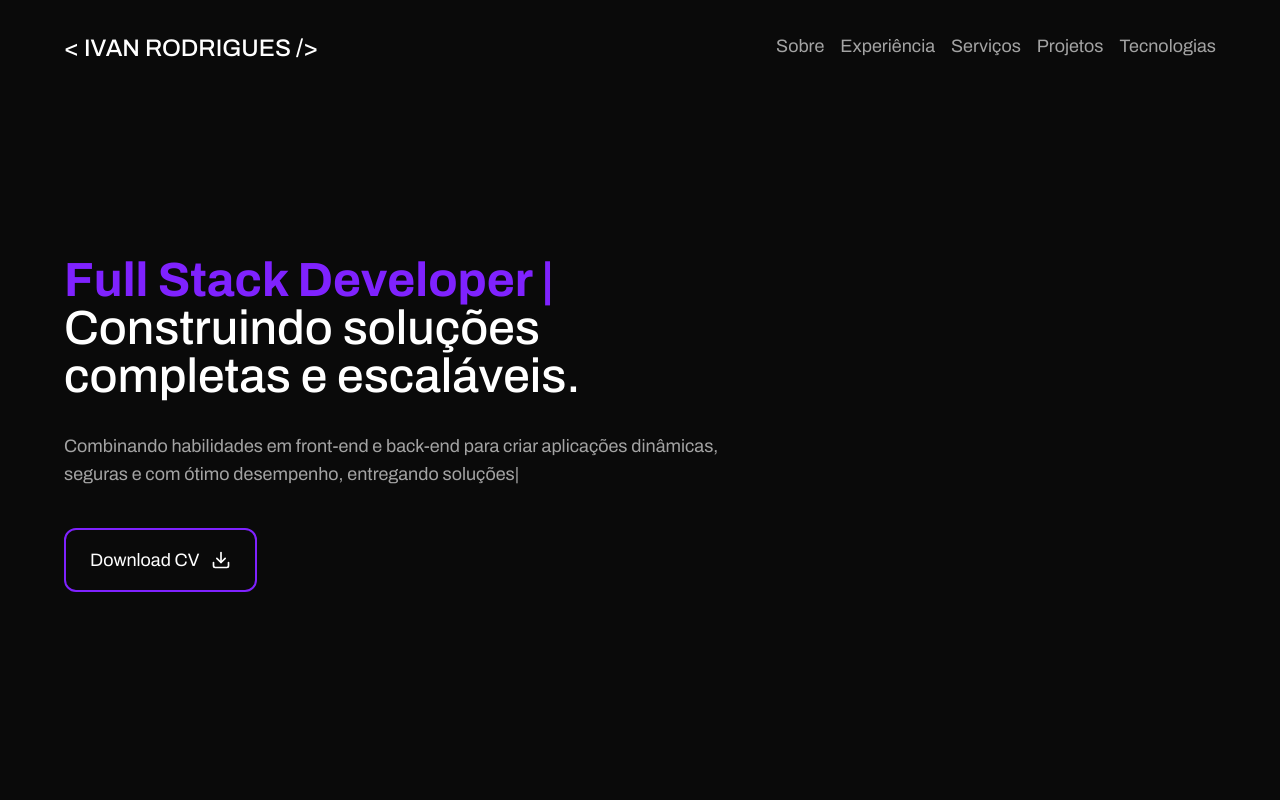
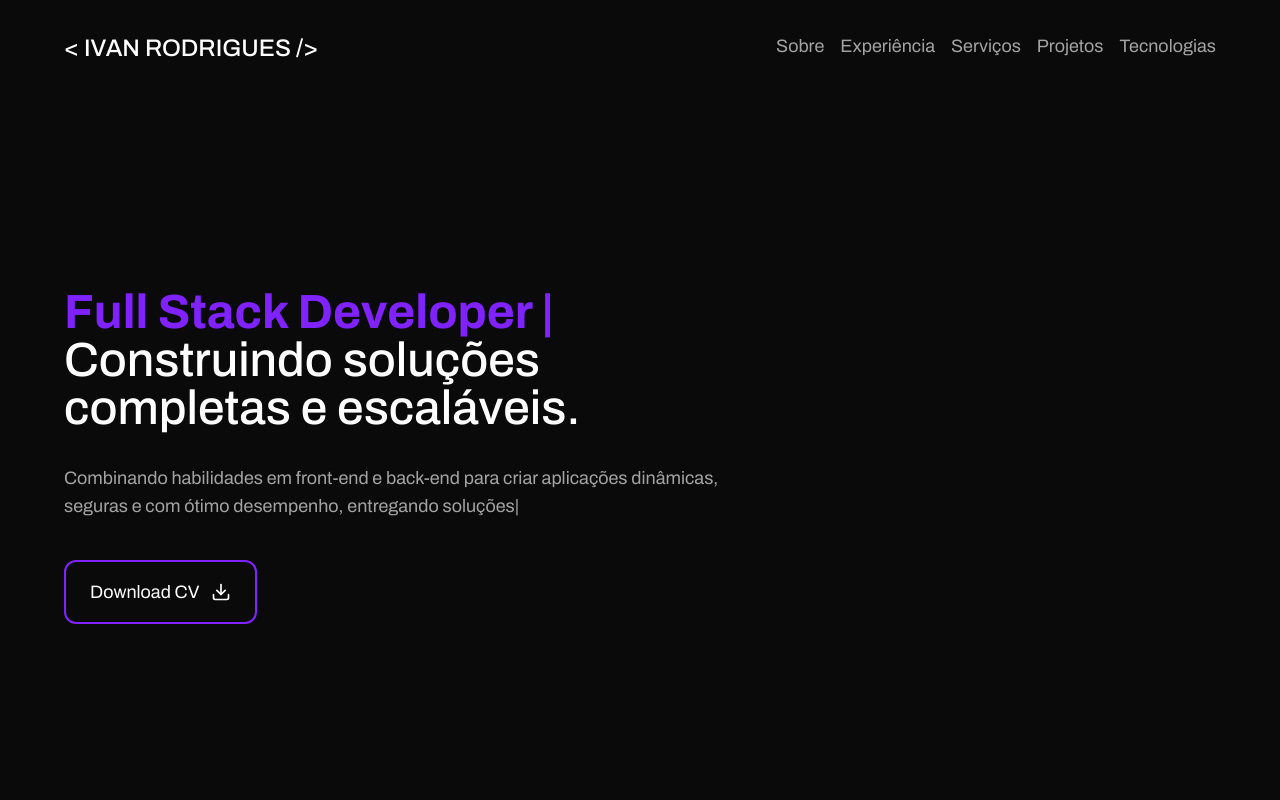
Before and after one commit to ivanrods/portfolio, a React (Vite) app: page / in a window 1280 px wide. Shown: the top 800 px of the page. Built offline with nearby package versions, Linux system fonts and the light colour scheme.

Commit message:
ajustado cor e texto

```diff
--- a/src/components/Text.jsx
+++ b/src/components/Text.jsx
@@ -1,6 +1,6 @@
 function Text({ text }) {
   return (
-    <p className="text-base md:text-lg text-neutral-400 leading-tight  md:text-left">
+    <p className="text-base md:text-lg text-neutral-400 leading-relaxed  md:text-left">
       {text}
     </p>
   );
--- a/src/sections/Home.jsx
+++ b/src/sections/Home.jsx
@@ -5,7 +5,7 @@ import { ReactTyped } from "react-typed";
 function Home() {
   return (
     <Container color="bg-neutral-950">
-      <section className="flex flex-col gap-8 items-center my-32 md:my-40 justify-center max-w-2xl md:items-start">
+      <section className="flex flex-col gap-8 items-center my-28 md:my-48 justify-center max-w-2xl md:items-start">
         <h1
           data-aos="fade-right"
           className="text-3xl font-medium leading-tight md:text-5xl  text-center md:text-left"
@@ -26,7 +26,7 @@ function Home() {
 
         <button
           data-aos="zoom-in"
-          className="block mx-auto md:mx-0 text-lg bg-transparent rounded-xl border-2 border-custom-color  transition duration-300 hover:bg-blue-600 "
+          className="block mx-auto md:mx-0 text-lg bg-transparent rounded-xl border-2 border-custom-color  transition duration-300 hover:bg-custom-color "
         >
           <a
             className="flex gap-3 items-center px-4 py-3 md:px-6 md:py-4 "
```
